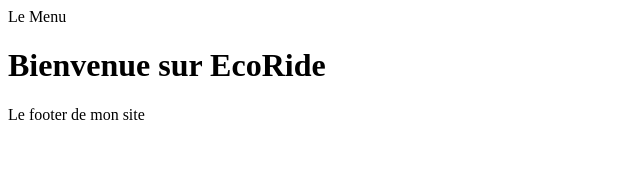
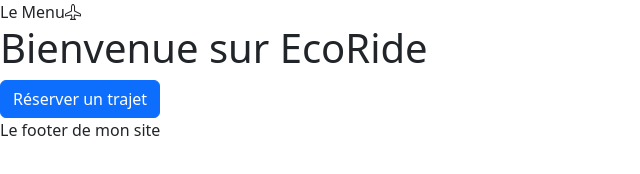
Before and after one commit to Sarahdeb1305/EcoRideFront, a website with bundled scripts: page index.html in a window 1280 px wide. Shown: the whole page, without its empty margins (0-640 px from the left). Built offline with nearby package versions, Linux system fonts and the light colour scheme; files whose address does not match are found by name.

Commit message:
Install bootstrap

```diff
--- a/index.html
+++ b/index.html
@@ -4,9 +4,13 @@
     <meta charset="UTF-8">
     <meta name="viewport" content="width=device-width, initial-scale=1.0">
     <title>Document</title>
+    <link rel="stylesheet" href="./node_modules/bootstrap/dist/css/bootstrap.min.css">
+    <link rel="stylesheet" href="./node_modules/bootstrap-icons/font/bootstrap-icons.css">
+    <script src="./node_modules/bootstrap/dist/js/bootstrap.bundle.min.js"></script>
+
 </head>
 <body>
-    <header>Le Menu</header>
+    <header>Le Menu<i class="bi bi-airplane"></i></header>
     <main id="main-page">
         <!--le contenu de la page sera injectée ici-->
     </main>
--- a/pages/home.html
+++ b/pages/home.html
@@ -1 +1,3 @@
 <h1>Bienvenue sur EcoRide</h1>
+
+<button class="btn btn-primary">Réserver un trajet</button>
```
Also changed, not shown: package.json (added, +25 -0 lines), 2 other files.
